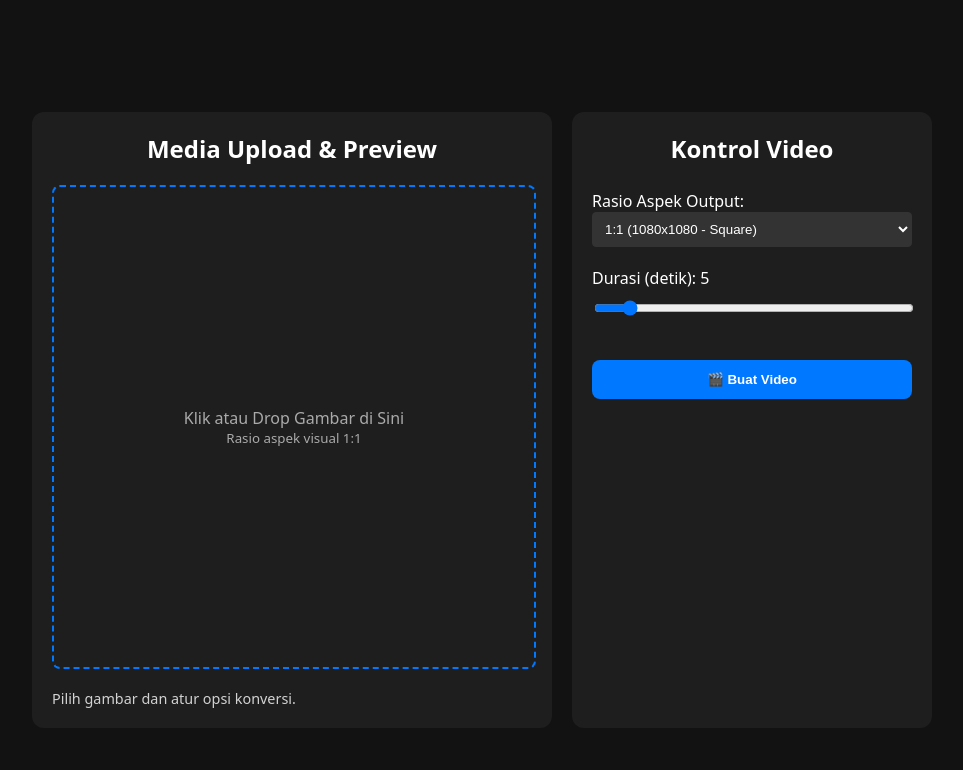
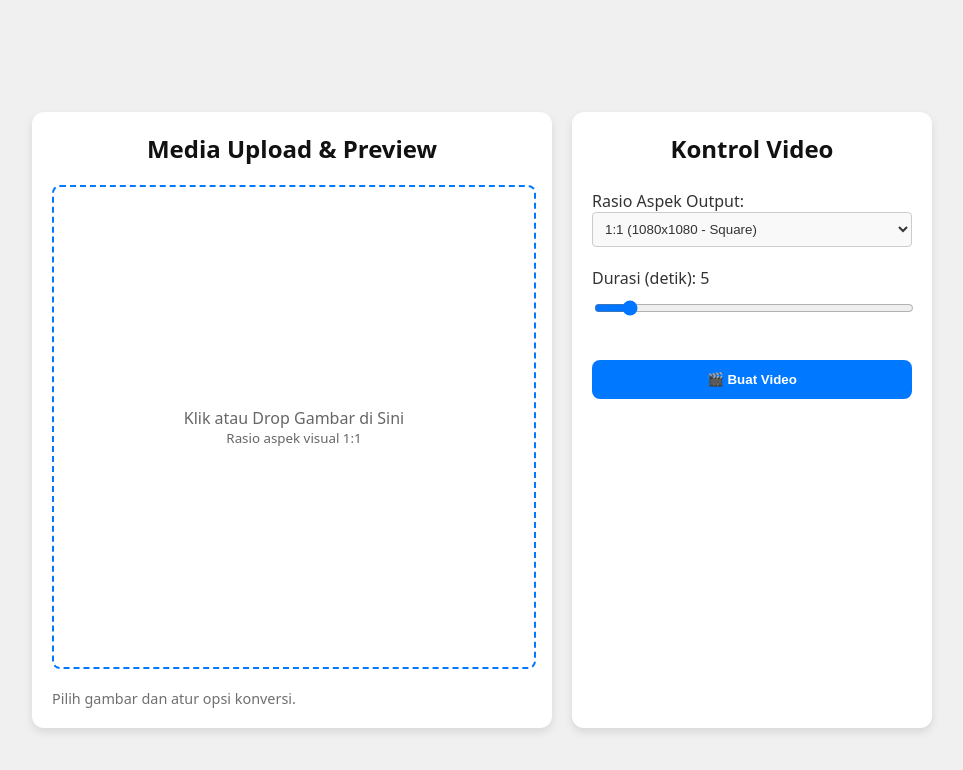
Before and after one commit to bungferry/image-to-video, a website: page public/index.html in a window 1280 px wide. Shown: the whole page, without its empty margins (158-1121 px from the left). Drawn offline with Linux system fonts and the light colour scheme.

Commit message:
Update index.html

```diff
--- a/public/index.html
+++ b/public/index.html
@@ -8,11 +8,11 @@
   <link rel="stylesheet" href="https://cdnjs.cloudflare.com/ajax/libs/font-awesome/6.0.0-beta3/css/all.min.css">
 
   <style>
-    /* 1. Layout Responsif */
+    /* PERUBAHAN TEMA TERANG */
     body {
         font-family: system-ui, sans-serif;
-        background:#121212;
-        color:#fff;
+        background: #f0f0f0; /* Latar Belakang Sangat Terang */
+        color: #333; /* Teks Hitam */
         display:flex;
         flex-direction:column;
         align-items:center;
@@ -29,21 +29,22 @@
         gap: 20px;
     }
     .card {
-        background:#1e1e1e;
+        background: #ffffff; /* Card Putih */
         padding:20px;
         border-radius:12px;
+        box-shadow: 0 4px 8px rgba(0, 0, 0, 0.1); /* Tambah bayangan agar menonjol */
         flex: 1 1 300px;
         min-width: 300px;
         min-height: 200px;
         box-sizing: border-box;
     }
-    h2 { margin-top: 0; text-align: center; }
+    h2 { margin-top: 0; text-align: center; color: #111; }
 
     /* 2. Drop Area/Preview Container (Rasio 1:1) */
     #dropArea {
         border: 2px dashed #0078ff;
         border-radius: 8px;
-        color: #aaa;
+        color: #666; /* Teks abu-abu */
         cursor: pointer;
         display: block;
         text-align: center;
@@ -54,7 +55,7 @@
         padding-top: 100%;
     }
     #dropArea:not(.disabled):hover {
-        background: #2a2a2a;
+        background: #e9e9e9; /* Hover sangat terang */
     }
     #dropArea.disabled {
         cursor: default;
@@ -101,9 +102,9 @@
         left: 0;
         width: 100%;
         height: 100%;
-        background: rgba(0, 0, 0, 0.8); /* Background hitam semi-transparan */
-        color: white;
-        display: none; /* Awalnya tersembunyi */
+        background: rgba(255, 255, 255, 0.9); /* Background PUTIH semi-transparan */
+        color: #111; /* Teks Hitam */
+        display: none;
         flex-direction: column;
         align-items: center;
         justify-content: center;
@@ -113,11 +114,11 @@
         font-weight: bold;
     }
 
-    /* KONTROL TOMBOL UNDUH IKON */
+    /* KONTROL TOMBOL UNDUH IKON (Tetap putih transparan) */
     #downloadButton {
         background: rgba(255, 255, 255, 0.7);
         border: none;
-        color: #121212;
+        color: #121212; /* Ikon Hitam */
         padding: 0;
         width: 40px;
         height: 40px;
@@ -137,7 +138,7 @@
     #downloadButton:hover {
         background: rgba(255, 255, 255, 0.9);
     }
-    #downloadButton:disabled { background:#555; cursor:not-allowed; color: #ccc; }
+    #downloadButton:disabled { background:#ccc; cursor:not-allowed; color: #666; }
 
     /* Gaya untuk tombol konversi dan input lainnya */
     .controls {
@@ -145,14 +146,14 @@
         flex-direction: column;
         gap: 15px;
     }
-    label { display: block; margin-top: 5px; text-align: left; }
+    label { display: block; margin-top: 5px; text-align: left; color: #333; }
     select, input[type="range"] {
         width:100%;
         padding: 8px;
         border-radius: 4px;
-        border: 1px solid #333;
-        background: #333;
-        color: white;
+        border: 1px solid #ccc; /* Border terang */
+        background: #f9f9f9; /* Input background sangat terang */
+        color: #333; /* Teks input gelap */
         box-sizing: border-box;
     }
     #convertBtn {
@@ -166,10 +167,10 @@
         font-weight: bold;
         margin-top: 15px;
     }
-    #convertBtn:disabled { background:#555; cursor:not-allowed; }
+    #convertBtn:disabled { background:#aaa; cursor:not-allowed; }
 
     /* Status bawah tetap di posisinya */
-    .progress { margin-top:15px; font-size:0.9em; opacity:0.8; }
+    .progress { margin-top:15px; font-size:0.9em; opacity:0.7; color: #333; }
   </style>
 </head>
 <body>
```
